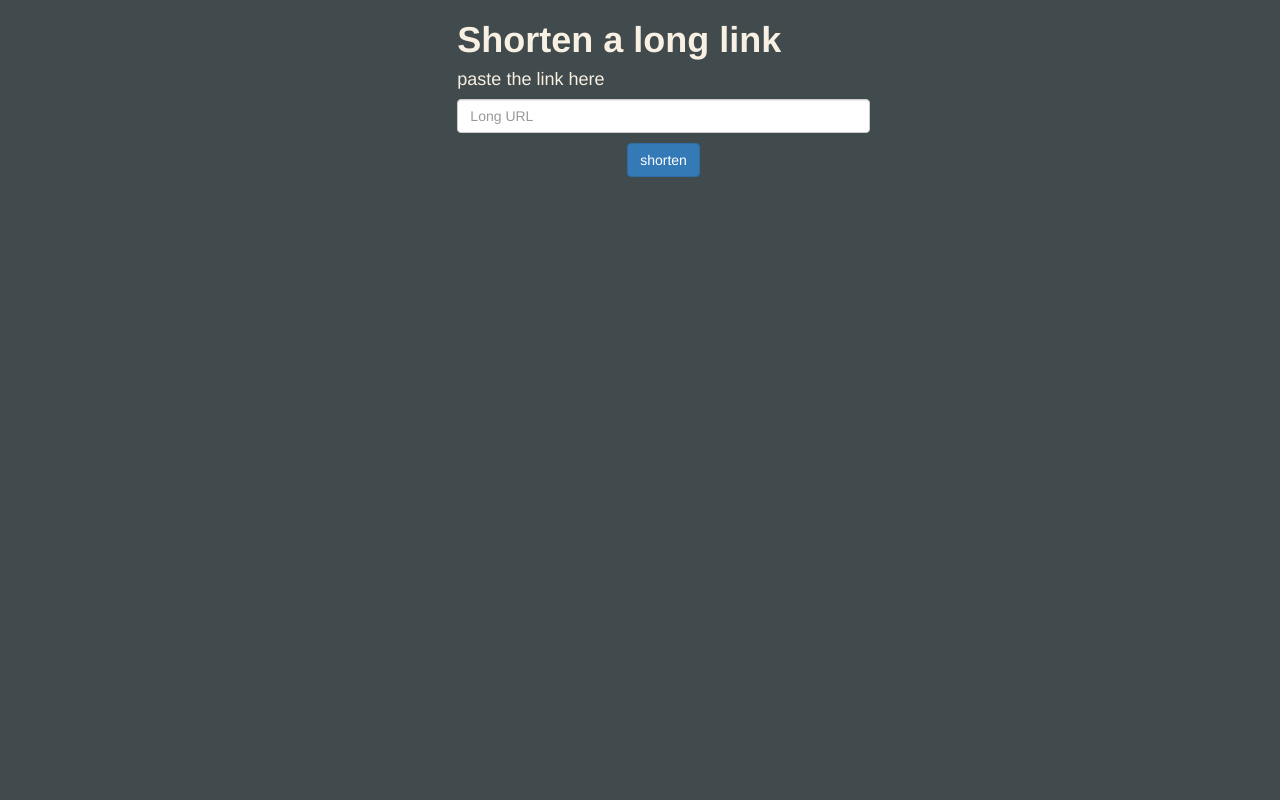
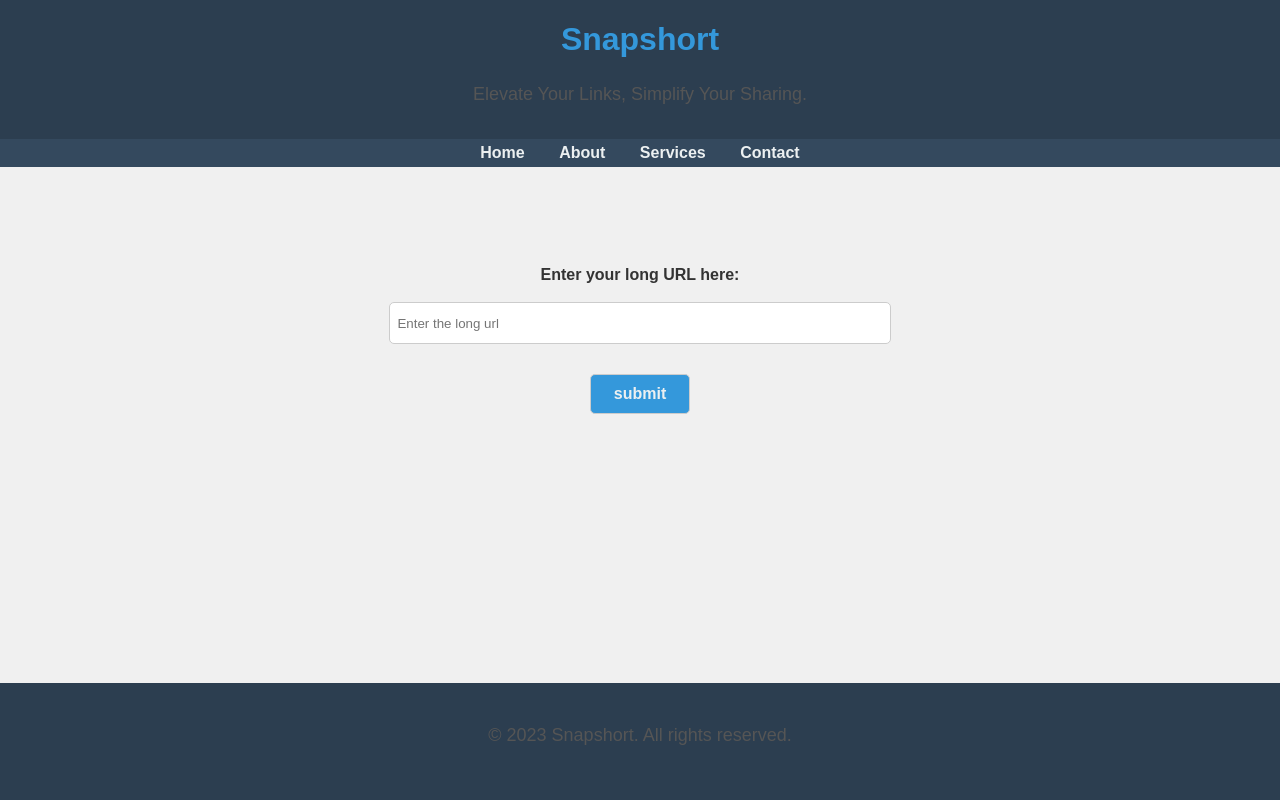
Before and after one commit to Rejoan2020/Url-shortener, a Django app: page / in a window 1280 px wide. Run offline with Django 4.2, Linux system fonts and the light colour scheme; some libraries are stand-ins or nearby versions.

Commit message:
fix: changed the look of homepage

```diff
--- a/shortener/forms.py
+++ b/shortener/forms.py
@@ -8,7 +8,7 @@ class SubmitUrlForm(forms.Form):
         validators=[validate_url],
         widget= forms.TextInput(
             attrs={
-                "placeholder":"Long URL",
+                "placeholder":"  Enter the long url",
                 "class":"form-control"
             }
         )
--- a/shortener/templates/shortener/home.html
+++ b/shortener/templates/shortener/home.html
@@ -1,38 +1,154 @@
-<!DOCTYPE>
-<html>
-    <head>
+<!DOCTYPE html>
+<html lang="en">
+<head>
+  <meta charset="UTF-8">
+  <meta name="viewport" content="width=device-width, initial-scale=1.0">
+  <style>
+    body {
+      font-family: 'Arial', sans-serif;
+      margin: 0;
+      padding: 0;
+      background-color: #f0f0f0;
+      color: #333;
+      display: flex;
+      flex-direction: column;
+      min-height: 100vh;
+    }
 
-    <meta charset="UTF-8">
-    <meta name="viewport" content="width=device-width, initial-scale=1.0">
-    <style>
-        /* Define styles for the blank box */
+    header {
+      background-color: #2c3e50;
+      color: #ecf0f1;
+      padding: 0px;
+      text-align: center;
+    }
 
-    </style>
+    nav {
+      background-color: #34495e;
+      padding: 5px;
+      text-align: center;
+    }
 
-    <title>
-        Cutly
-    </title>
-    <link rel="stylesheet" href="https://maxcdn.bootstrapcdn.com/bootstrap/3.4.1/css/bootstrap.min.css">
-    </head>
-    <body style = 'background-color:#414a4c;color:#F8F0E3'>
-        <div class='centered-container'>
-            <div class='row'>
-                <div class='text-center col-sm-10'>
-                    <div class='col-sm-5 col-sm-offset-5'>
-                        <div class ="centered-container">
-                        <div  class = 'text-left col-sm-20'>
-                            <h1><b>Shorten a long link</b></h1>
-                            <h4>paste the link here</h4>
-                        </div>
-                    </div>
-                        <form method='POST' action='.' style="color:#414a4c">{% csrf_token %}
-                            {% comment %} <input name = 'url' type='text' placeholder = 'shorten your url'> {% endcomment %}
-                            {{form.as_p}}
-                            <input class='btn btn-primary' type='submit' value = 'shorten'>
-                    </div>
-                    </form>
-                </div>
-            </div>
-        </div>
-    </body>
+    nav a {
+      color: #ecf0f1;
+      text-decoration: none;
+      margin: 0 15px;
+      font-weight: bold;
+      transition: color 0.3s ease;
+    }
+
+    nav a:hover {
+      color: #3498db;
+    }
+
+    section {
+      flex: 1;
+      text-align: center;
+      padding: 60px;
+      overflow-y: auto;
+    }
+
+    h1 {
+      color: #3498db;
+    }
+
+    p {
+      font-size: 18px;
+      line-height: 1.6;
+      color: #555;
+      margin-bottom: 30px;
+    }
+    .cta-button {
+      display: inline-block;
+      background-color: #3498db;
+      color: #ecf0f1;
+      padding: 10px 20px;
+      text-decoration: none;
+      font-weight: bold;
+      font-size: 16px;
+      border-radius: 5px;
+      transition: background-color 0.3s ease;
+      width: 100px;
+      margin-top: 0px;
+    }
+
+    .cta-button:hover {
+      background-color: #2980b9;
+    }
+
+    footer {
+      background-color: #2c3e50;
+      color: #ecf0f1;
+      padding: 20px;
+      text-align: center;
+      margin-top: auto;
+    }
+
+    /* Form styling */
+    form {
+      margin-top: 0px;
+      display: flex;
+      flex-direction: column;
+      align-items: center;
+    }
+
+    label {
+      margin-bottom: 10px;
+      font-weight: bold;
+    }
+
+    input {
+      width: 500px;
+      height: 40px;
+      padding: 0px;
+      margin-bottom: 0px;
+      border: 1px solid #ccc;
+      border-radius: 5px;
+    }
+
+    button {
+      background-color: #3498db;
+      color: #ecf0f1;
+      padding: 10px 20px;
+      border: none;
+      border-radius: 5px;
+      cursor: pointer;
+    }
+
+    button:hover {
+      background-color: #2980b9;
+    }
+  </style>
+  <title>Snapshort</title>
+</head>
+<body>
+
+  <header>
+    <h1>Snapshort</h1>
+    <p>Elevate Your Links, Simplify Your Sharing.</p>
+  </header>
+
+  <nav>
+    <a href="#">Home</a>
+    <a href="#">About</a>
+    <a href="#">Services</a>
+    <a href="#">Contact</a>
+  </nav>
+
+
+  <h2></h2>
+      <!-- <form method='POST' action='.' style="color:#414a4c">{% csrf_token %}{{form.as_p}}
+  <input class='cta-button' type='submit' value = 'submit'> -->
+
+  <section>
+    <!-- Form -->
+      <label for="email">Enter your long URL here:</label>
+      <form class='field' method='POST' action='.' style="color:#414a4c">{% csrf_token %}{{form.as_p}}
+      <input class='cta-button' type='submit' value = 'submit'>
+  </section>
+
+  <footer>
+    <p>&copy; 2023 Snapshort. All rights reserved.</p>
+  </footer>
+
+</body>
 </html>
```
Also changed, not shown: shortener/templates/shortener/already_exists.html (+55 -18 lines), shortener/templates/shortener/style.css (deleted, +0 -14 lines), shortener/templates/shortener/success.html (+54 -18 lines).
